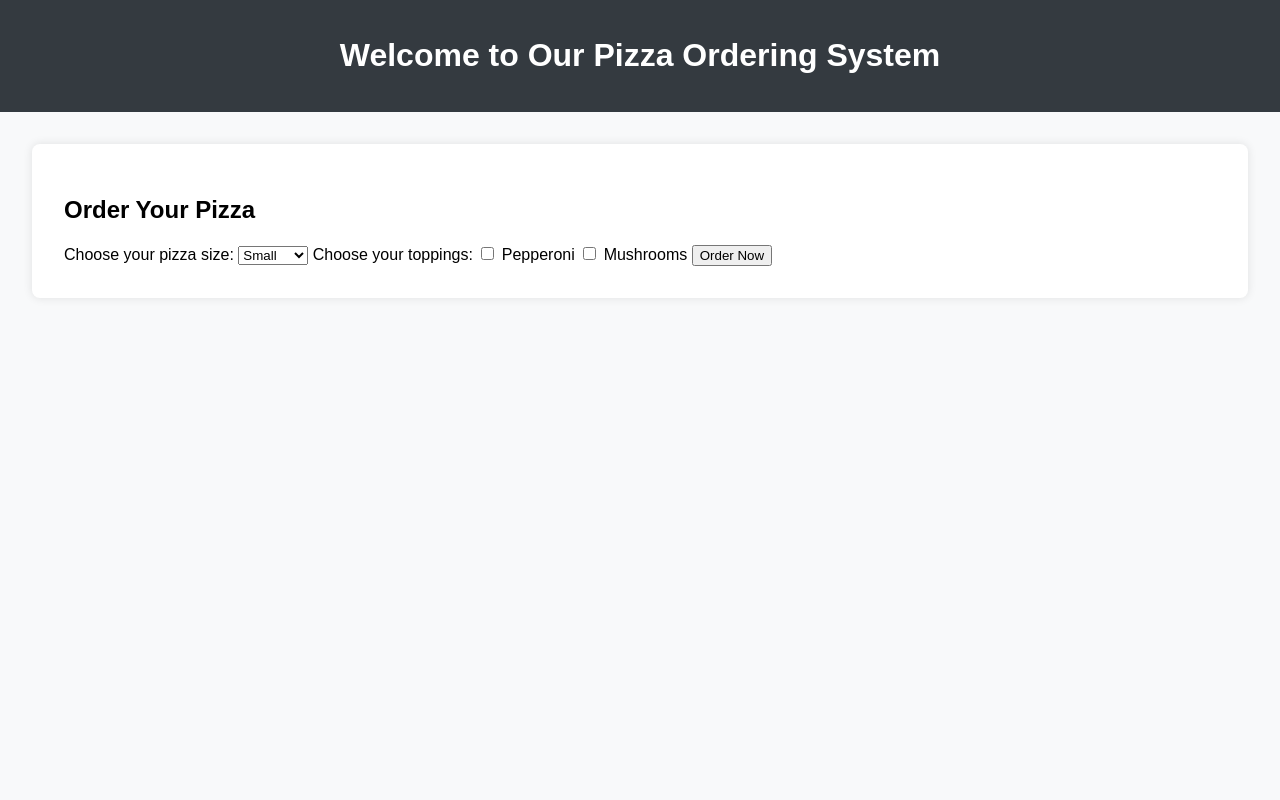
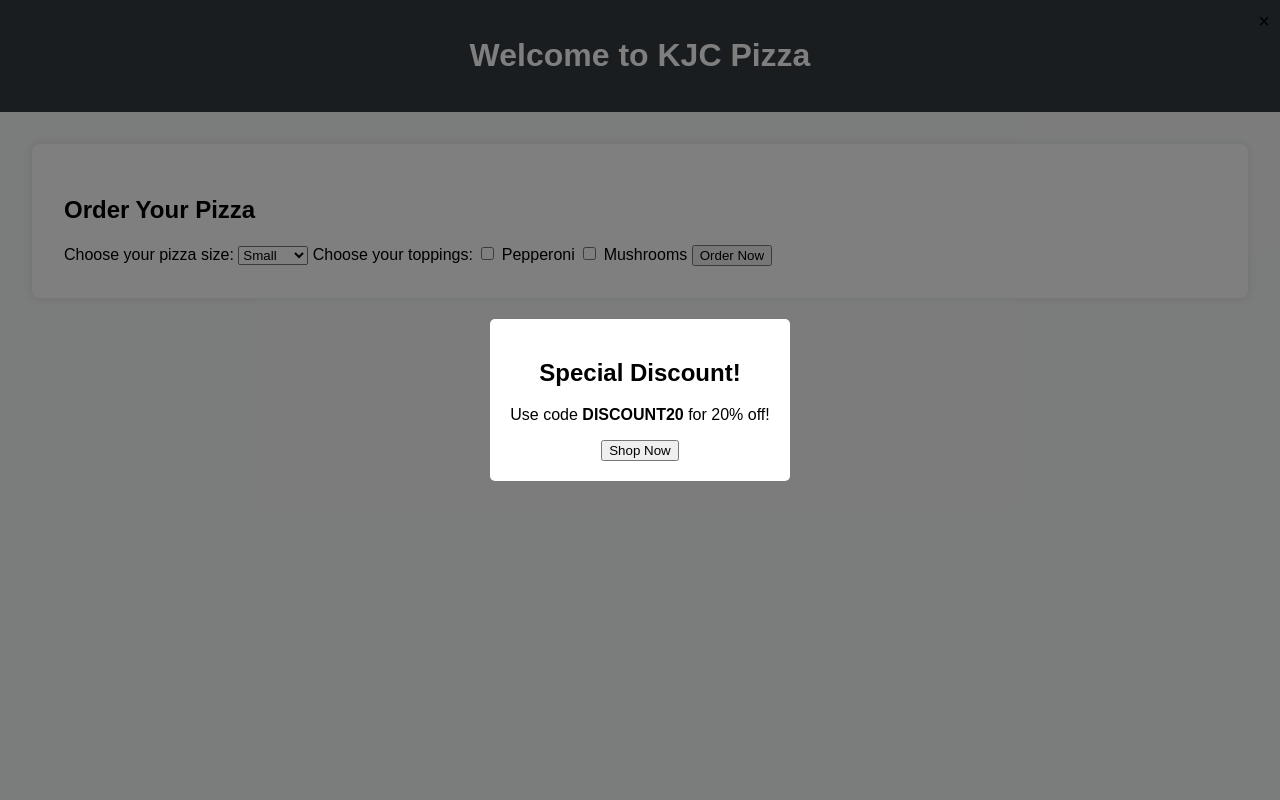
Before and after one commit to KJBarber89/KJC-pizza-ordering-system, a PHP site: page / in a window 1280 px wide. Run offline with PHP 8.4, Linux system fonts and the light colour scheme.

Commit message:
Add pop up for discounts

```diff
--- a/FrontEnd/index.html
+++ b/FrontEnd/index.html
@@ -8,7 +8,7 @@
 </head>
 <body>
     <header>
-        <h1>Welcome to Our Pizza Ordering System</h1>
+        <h1>Welcome to KJC Pizza</h1>
     </header>
     <main>
         <section id="order-form">
@@ -32,6 +32,15 @@
             </form>
 
         </section>
+        <div id="popup" class="popup">
+            <div class="popup-content">
+                <span class="close">&times;</span>
+                <h2>Special Discount!</h2>
+                <p>Use code <strong>DISCOUNT20</strong> for 20% off!</p>
+                <button>Shop Now</button>
+            </div>
+        </div>
+
     </main>
     <script src="scripts.js"></script>
 </body>
--- a/FrontEnd/scripts.js
+++ b/FrontEnd/scripts.js
@@ -6,3 +6,21 @@ document.addEventListener('DOMContentLoaded', () => {
         alert('Order submitted!');
     });
 });
+document.addEventListener('DOMContentLoaded', function() {
+    var popup = document.getElementById('popup');
+    var close = document.querySelector('.close');
+    var shopNowButton = document.querySelector('.popup-content button');
+    // Show the popup after 5 seconds
+    setTimeout(function() {
+        popup.style.display = 'flex';
+    }, 5000);
+
+    // Close the popup when the close button is clicked
+    close.addEventListener('click', function() {
+        popup.style.display = 'none';
+    });
+shopNowButton.addEventListener('click', function(){
+    popup.style.display = 'none';
+});
+
+});
--- a/FrontEnd/styles.css
+++ b/FrontEnd/styles.css
@@ -22,3 +22,29 @@ main {
     border-radius: 8px;
     box-shadow: 0 0 10px rgba(0, 0, 0, 0.1);
 }
+.popup {
+    display: none;
+    position: fixed;
+    top: 0;
+    left: 0;
+    width: 100%;
+    height: 100%;
+    background-color: rgba(0, 0, 0, 0.5);
+    justify-content: center;
+    align-items: center;
+}
+
+.popup-content {
+    background-color: #fff;
+    padding: 20px;
+    border-radius: 5px;
+    text-align: center;
+}
+
+.close {
+    position: absolute;
+    top: 10px;
+    right: 10px;
+    font-size: 20px;
+    cursor: pointer;
+}
```
